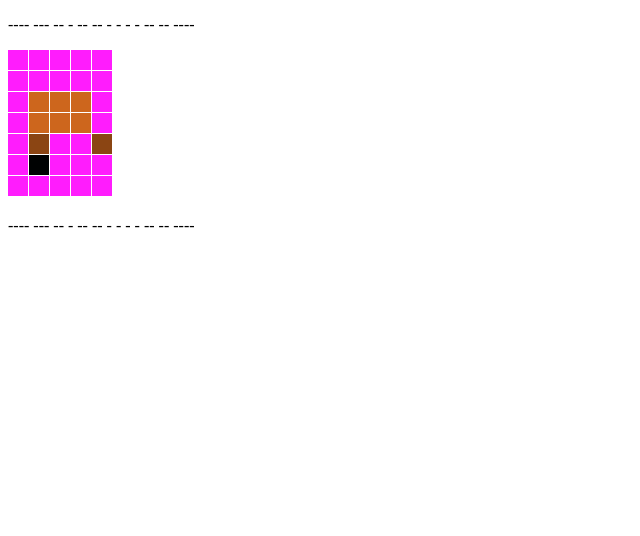
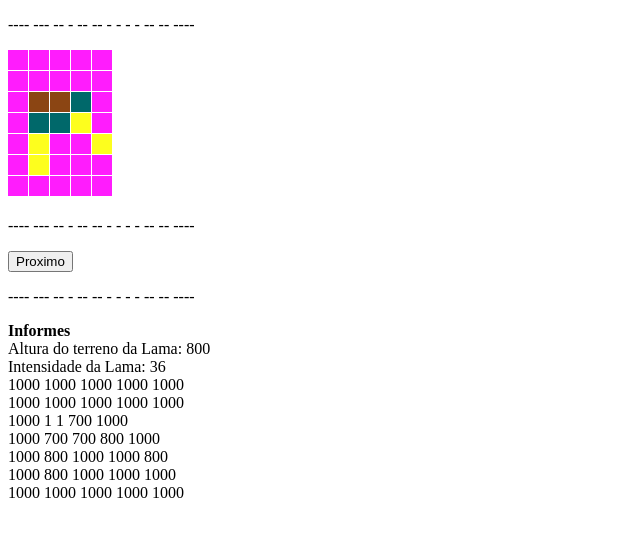
Before and after one commit to wesbdss/Brumadinho-Automato, a plain HTML site: page index.html in a window 1280 px wide. Shown: the whole page, without its empty margins (0-640 px from the left). Drawn offline with Linux system fonts and the light colour scheme.

Commit message:
Update: Média na Lama

```diff
--- a/index.html
+++ b/index.html
@@ -2,13 +2,17 @@
 <html>
 <head>
 	<meta http-equiv="pragma" content="no-cache">
+	<meta charset="UTF-8">
 	<title>Simulador de Barreiras Destruidas</title>
 </head>
 <body>
 	<p>---- --- -- - -- -- - - - - -- -- ----</p>
 	<canvas id="screen" width="150" height="150"></canvas>
 	<p>---- --- -- - -- -- - - - - -- -- ----</p>
+	<button id="next" onclick="proximo()">Proximo</button>
+	<p>---- --- -- - -- -- - - - - -- -- ----</p>
+	<div id= "informes"><strong>Informes:</strong></div>
+
 	<script language="javascript" src="script.js"></script>
-	<div id= "Informes"></div>
 </body>
 </html>
--- a/script.js
+++ b/script.js
@@ -1,10 +1,20 @@
 var c = document.getElementById("screen");
 var ctx = c.getContext("2d");
 //matriz[x*matrix+y]
-lamainfo = {
-	'alturaLama': 400,
-	'alturaTerreno': 400
+var lamainfo = {
+	'alturaLama': 36,
+	'alturaTerreno': 800
 };
+
+var mapax = 5;//tamanho das linhas linhas
+var mapay = 7;//tamanho das colunas
+var mapa = [1000,1000,1000,1000,1000,
+		1000,1000,1000,1000,1000,
+		1000,1,1,700,1000,
+		1000,700,700,800,1000,
+		1000,800,1000,1000,800,
+		1000,800,1000,1000,1000,
+		1000,1000,1000,1000,1000];
 
 
 
@@ -68,6 +78,8 @@ function gerarMapa(matrix,matriy,values){ //tamanho da matriz x & tamanho da mat
 
 function movLama(matrix,matriy,matriz){
 	var novoMapa = matriz.slice();
+	var semocorrencias = true;
+	var media = 1,qtd = 1;//calcular a media da força da prox onda de lama
 	//arrumar o fato de que cada lama não possui seu próprio valor , talvez fazer a média ajude
 	if(lamainfo.tamanhoTotal <= 0){
 		return -1;
@@ -75,62 +87,92 @@ function movLama(matrix,matriy,matriz){
 		for (var i = 0; i < matrix; i++){
 			for (var j = 0; j < matriy; j++){
 				if(matriz[i*matrix+j] == 1){
+					semocorrencias = false;
 					if(matriz[(i+1)*matrix+(j)] < lamainfo.alturaLama+lamainfo.alturaTerreno && matriz[(i+1)*matrix+(j)] != 0 && matriz[(i+1)*matrix+(j)] != 1){
-						lamainfo.alturaLama = (lamainfo.alturaTerreno - matriz[(i+1)*matrix+(j)]) + lamainfo.alturaLama;
+						media = media + (lamainfo.alturaTerreno - matriz[(i+1)*matrix+(j)]) + lamainfo.alturaLama;qtd++;
 						novoMapa[(i+1)*matrix+(j)] = 1;
 					}
 					if(matriz[(i-1)*matrix+(j)]< lamainfo.alturaLama+lamainfo.alturaTerreno && matriz[(i-1)*matrix+(j)] != 0&& matriz[(i-1)*matrix+(j)] != 1){
-						lamainfo.alturaLama = (lamainfo.alturaTerreno - matriz[(i-1)*matrix+(j)]) + lamainfo.alturaLama;
+						media = media + (lamainfo.alturaTerreno - matriz[(i-1)*matrix+(j)]) + lamainfo.alturaLama;qtd++;
 						novoMapa[(i-1)*matrix+(j)] = 1;
 					}
 					if(matriz[(i)*matrix+(j+1)]< lamainfo.alturaLama+lamainfo.alturaTerreno && matriz[(i)*matrix+(j+1)] != 0&& matriz[(i)*matrix+(j+1)] != 1){
-						lamainfo.alturaLama = (lamainfo.alturaTerreno - matriz[(i)*matrix+(j+1)]) + lamainfo.alturaLama;
+						media = media +  (lamainfo.alturaTerreno - matriz[(i)*matrix+(j+1)]) + lamainfo.alturaLama;qtd++;
 						novoMapa[(i)*matrix+(j+1)] = 1;
 					}
 					if(matriz[(i)*matrix+(j-1)]< lamainfo.alturaLama+lamainfo.alturaTerreno && matriz[(i)*matrix+(j-1)] != 0&& matriz[(i)*matrix+(j-1)] != 1){
-						lamainfo.alturaLama = (lamainfo.alturaTerreno - matriz[(i)*matrix+(j-1)]) + lamainfo.alturaLama;
+						media = media +  (lamainfo.alturaTerreno - matriz[(i)*matrix+(j-1)]) + lamainfo.alturaLama;qtd++;
 						novoMapa[(i)*matrix+(j-1)] = 1;
 					}
 					if(matriz[(i+1)*matrix+(j+1)]< lamainfo.alturaLama+lamainfo.alturaTerreno && matriz[(i+1)*matrix+(j+1)] != 0&& matriz[(i+1)*matrix+(j+1)] != 1){
-						lamainfo.alturaLama = (lamainfo.alturaTerreno - matriz[(i+1)*matrix+(j+1)]) + lamainfo.alturaLama;
+						media = media + (lamainfo.alturaTerreno - matriz[(i+1)*matrix+(j+1)]) + lamainfo.alturaLama;qtd++;
 						novoMapa[(i+1)*matrix+(j+1)] = 1;
 					}
 					if(matriz[(i-1)*matrix+(j+1)]< lamainfo.alturaLama+lamainfo.alturaTerreno && matriz[(i-1)*matrix+(j+1)] != 0&& matriz[(i-1)*matrix+(j+1)] != 1){
-						lamainfo.alturaLama = (lamainfo.alturaTerreno - matriz[(i-1)*matrix+(j+1)]) + lamainfo.alturaLama;
+						media = media +  (lamainfo.alturaTerreno - matriz[(i-1)*matrix+(j+1)]) + lamainfo.alturaLama;qtd++;
 						novoMapa[(i-1)*matrix+(j+1)] = 1;
 					}
 					if(matriz[(i-1)*matrix+(j-1)]< lamainfo.alturaLama+lamainfo.alturaTerreno && matriz[(i-1)*matrix+(j-1)] != 0&& matriz[(i-1)*matrix+(j-1)] != 1){
-						lamainfo.alturaLama = (lamainfo.alturaTerreno - matriz[(i-1)*matrix+(j-1)]) + lamainfo.alturaLama;
+						media = media +  (lamainfo.alturaTerreno - matriz[(i-1)*matrix+(j-1)]) + lamainfo.alturaLama;qtd++;
 						novoMapa[(i-1)*matrix+(j-1)] = 1;
 					}
 					if(matriz[(i+1)*matrix+(j-1)]< lamainfo.alturaLama+lamainfo.alturaTerreno && matriz[(i+1)*matrix+(j-1)] != 0&& matriz[(i+1)*matrix+(j-1)] != 1){
-						lamainfo.alturaLama = (lamainfo.alturaTerreno - matriz[(i+1)*matrix+(j-1)]) + lamainfo.alturaLama;
+						media = media +  (lamainfo.alturaTerreno - matriz[(i+1)*matrix+(j-1)]) + lamainfo.alturaLama;qtd++;
 						novoMapa[(i+1)*matrix+(j-1)] = 1;
 					}
 					novoMapa[i*matrix+j] = 0;
+					if(media/qtd !=1) lamainfo.alturaLama = media/qtd;
+					media = qtd = 1;
 				}
+
 			}
 		}
 	}
+	if(semocorrencias) alert("A lama não se move mais!! ");
 	return novoMapa;
 }
 
+var nextmapa;
 function Main(){
-	mapax = 5;//tamanho das linhas linhas
-	mapay = 7;//tamanho das colunas
-	mapa = [1000,1000,1000,1000,1000,
-			1000,1000,1000,1000,1000,
-			1000,1,1,400,1000,
-			1000,400,400,400,1000,
-			1000,400,1000,1000,400,
-			1000,400,1000,1000,1000,
-			1000,1000,1000,1000,1000];
 	if(gerarMapa(mapax,mapay,mapa) == -1){
 		return -1;
 	}
-	newmapa = movLama(mapax,mapay,mapa);
-	gerarMapa(mapax,mapay,newmapa);
-	newmapa = movLama(mapax,mapay,newmapa);
-	gerarMapa(mapax,mapay,newmapa);
+	var informes = document.getElementById("informes");
+	informes.innerHTML = "<strong>Informes</strong></br>Altura do terreno da Lama: "+lamainfo.alturaTerreno+"</br>Intensidade da Lama: "+lamainfo.alturaLama+" ";
+	nextmapa = mapa;
+	informes.innerHTML = informes.innerHTML+ "</br>";
+	for(var i=0; i<mapay; i++)
+	{
+	    for(var j=0; j<mapax; j++)
+	    {
+	        informes.innerHTML = informes.innerHTML + nextmapa[i*mapax+j]+ "  ";
+	        //document.getElementById("("+i+","+j+")").className = "";
+
+
+	    }
+	    informes.innerHTML=informes.innerHTML+"</br>";
+	}
 }
+
+function proximo(){
+	nextmapa = movLama(mapax,mapay,nextmapa);
+	if(gerarMapa(mapax,mapay,nextmapa) == -1){
+		alert("Ocorreu um erro");
+		return -1;
+	}
+	informes.innerHTML = "<strong>Informes</strong>" + "</br>Altura do terreno da Lama: "+lamainfo.alturaTerreno+"</br>Intensidade da Lama: "+lamainfo.alturaLama+"";
+	informes.innerHTML = informes.innerHTML+ "</br>";
+	for(var i=0; i<mapay; i++)
+	{
+	    for(var j=0; j<mapax; j++)
+	    {
+	        informes.innerHTML = informes.innerHTML + nextmapa[i*mapax+j]+ "  ";
+	        //document.getElementById("("+i+","+j+")").className = "";
+
+
+	    }
+	    informes.innerHTML=informes.innerHTML+"</br>";
+	}
+}
+
 Main();
```
